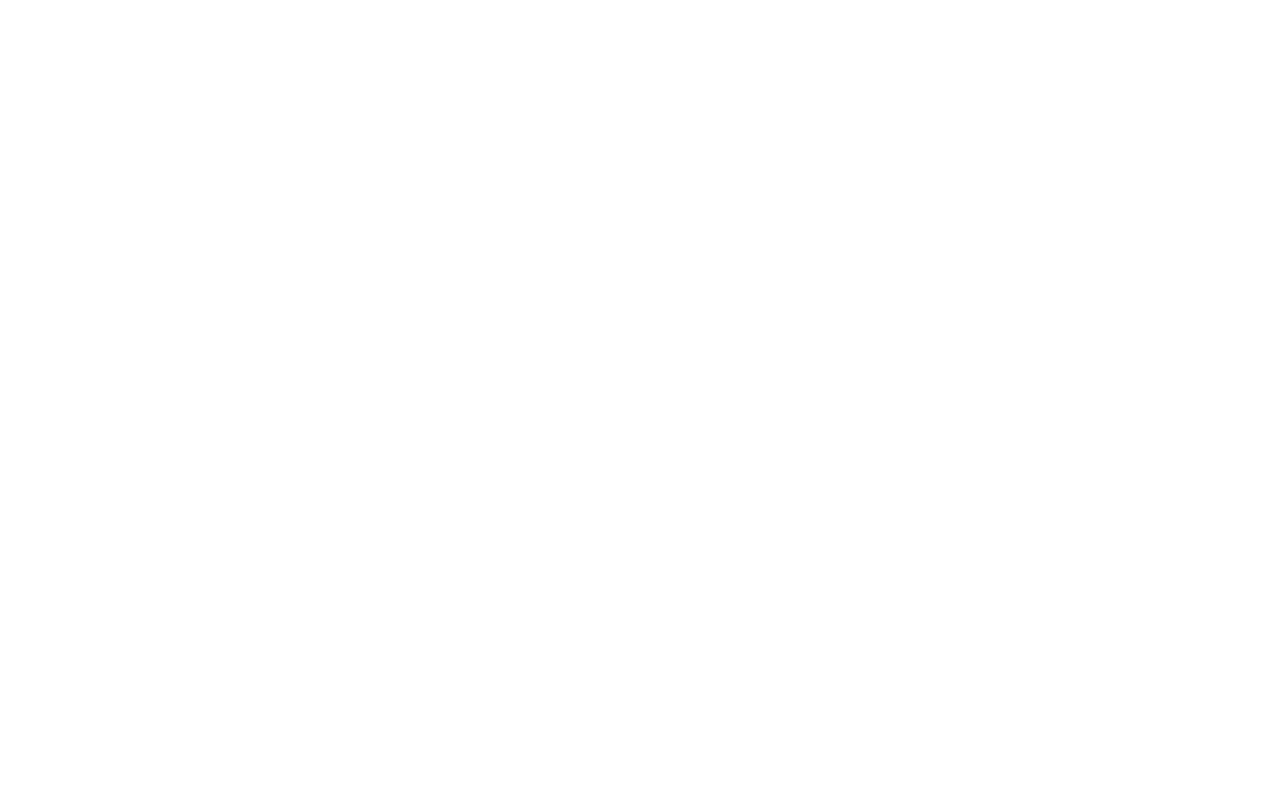
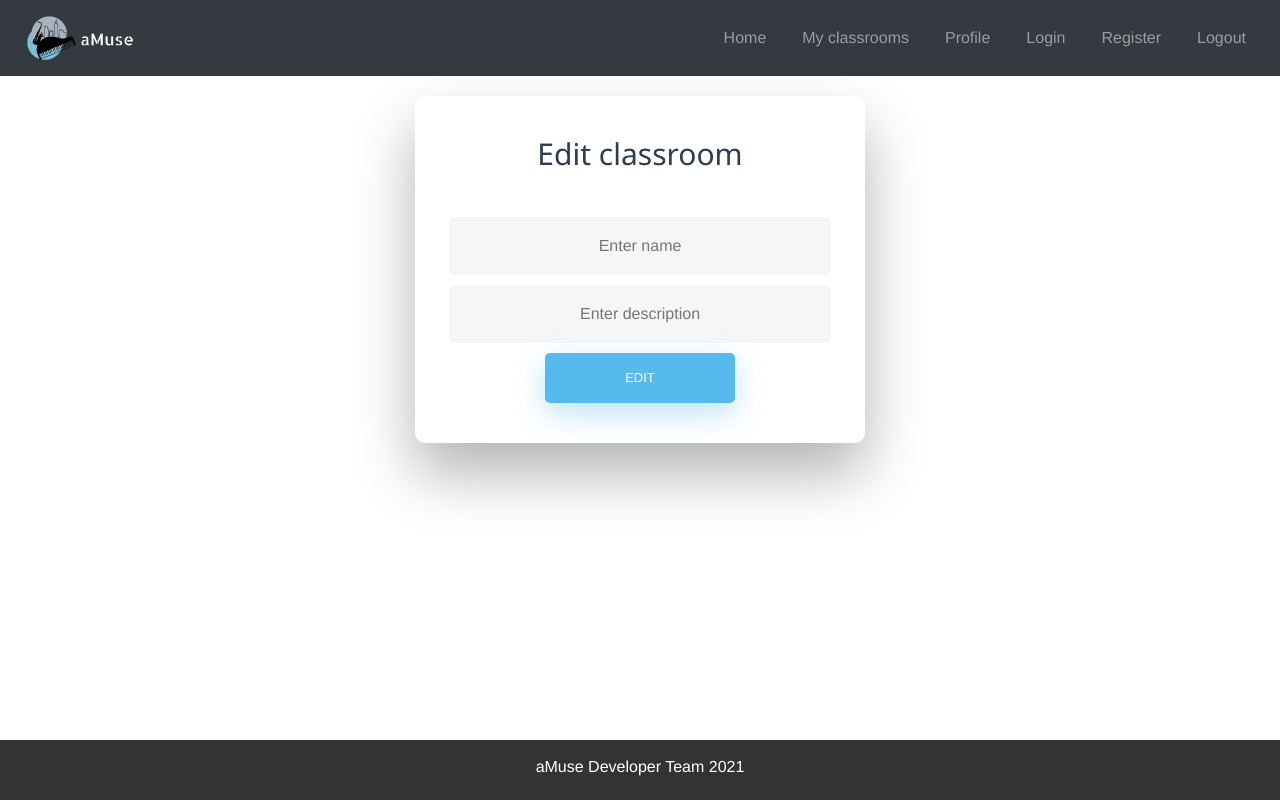
Before and after one commit to PatrykPawlowicz/aMuse_front-end, a Vue app: page /classroom/1/edit in a window 1280 px wide. Before the commit this address had no page. Built offline with nearby package versions, Linux system fonts and the light colour scheme; no server answers; sample sign-in values are in the browser's storage.

Commit message:
edit classroom

```diff
--- /dev/null
+++ b/src/components/editClassroomView.vue
@@ -0,0 +1,104 @@
+<template>
+    <div class="wrapper fadeInDown">
+  <div id="formContent">
+
+    <div class="fadeIn first">
+      <h1 class="title" v-bind="getClassroomName()">Edit classroom {{classroomName}}</h1>
+    </div>
+    <form>
+      <input type="text" required v-model="title" id="name" class="fadeIn second" name="register" placeholder="Enter name">
+      <input type="text" required v-model="description" id="name" class="fadeIn second" name="register" placeholder="Enter description">
+      <input @click="editClassroom()" type="button" class="fadeIn fourth regBttn" value="Edit">
+    </form>
+  </div>
+</div>
+</template>
+
+
+<script>
+import router from '../router'
+export default {
+  data() {
+    return {
+      title:'',
+      description:'',
+      link:'',
+      classroomName:'',
+      id:this.$route.params.id
+    }
+  },
+
+  methods: {
+    getClassroomName(){
+      var myHeaders = new Headers();
+      if (!localStorage.getItem('user-token'))
+          router.push('/login');
+      console.log(localStorage.getItem('user-token'))
+      myHeaders.append("Authorization", "Bearer " +  localStorage.getItem('user-token'));
+
+      var requestOptions = {
+        method: 'GET',
+        headers: myHeaders,
+        redirect: 'follow'
+      };
+
+      fetch("https://localhost:5001/Classroom/"+this.id, requestOptions)
+        .then(response => response.json())
+        .then(result => this.classroomName = result.data.title)
+        .catch(error => console.log('error', error));
+    },
+    editClassroom() {
+        var id = this.id;
+        var title = this.title;
+        var description = this.description;
+        var valid = false;
+        var response;
+
+        console.log(title + " "+ description);
+
+        if(title.length<3 ){
+        alert("Enter the correct data");
+        valid = false;
+        }else{
+        valid = true;
+        }
+      console.log(valid);
+        if(valid){
+        var myHeaders = new Headers();
+        if (!localStorage.getItem('user-token'))
+          router.push('/login');
+        myHeaders.append("Authorization", "Bearer " +  localStorage.getItem('user-token'));
+        myHeaders.append("Content-Type", "application/json");
+
+        var raw = JSON.stringify({"id":id,"title":title,"description":description});
+
+        var requestOptions = {
+          method: 'PUT',
+          headers: myHeaders,
+          body: raw,
+          redirect: 'follow'
+        };
+
+        fetch("https://localhost:5001/Classroom", requestOptions)
+          .then(response => response.json())
+          .then(result => {
+            if(result.success) {
+              //alert(result.data[result.data.length-1].id);
+              router.push('/classroom/'+result.data.id);
+            }
+            else
+              alert(response.message);
+            })
+          .catch(error => console.log('error', error));
+
+
+
+         }
+     },
+  },
+}
+</script>
+
+<style>
+@import url("../main.css");
+</style>
--- a/src/components/myClassroomsListView.vue
+++ b/src/components/myClassroomsListView.vue
@@ -14,7 +14,7 @@
                 </div>
                 <div id="buttons">
                 <button type="button" class="btn btn-info" style="margin-right:10px;" @click="addLesson(classroom)">Add lesson</button>
-                <button type="button" class="btn btn-info" style="margin-right:10px;" href="/classroom/edit/">Edit</button>
+                <button type="button" class="btn btn-info" style="margin-right:10px;" @click="editClassroom(classroom)">Edit</button>
                 <button type="button" class="btn btn-info" v-on:click="remove(classroom)">Delete</button>
                 </div>
             </li>
@@ -89,6 +89,9 @@
         },
         goToClassroom(classroom){
             router.push('/classroom/'+classroom.id)
+        },
+        editClassroom(classroom){
+            router.push('/classroom/'+classroom.id+'/edit')
         }
     }
 }
--- /dev/null
+++ b/src/pages/EditClassroomPage.vue
@@ -0,0 +1,27 @@
+<template>
+<navBar />
+<editClassroomView />
+<footerCom class="loginPage"/>
+</template>
+
+<script>
+import navBar from "../components/navBar.vue"
+import footerCom from "../components/footerCom.vue"
+import editClassroomView from "../components/editClassroomView.vue"
+export default {
+  name: 'RegisterPage',
+  components: {
+    navBar,
+    footerCom,
+    editClassroomView,
+  },
+  data(){
+      return {
+        }
+  }
+}
+</script>
+
+<style>
+@import url("../main.css");
+</style>
--- a/src/router/index.js
+++ b/src/router/index.js
@@ -16,6 +16,11 @@
     path: '/classroom/:id',
     name: 'ClassroomDetails',
     component: () => import('../pages/Classroom.vue')
+  },
+  {
+    path: '/classroom/:id/edit',
+    name: 'EditClassroom',
+    component: () => import('../pages/EditClassroomPage.vue')
   },
   {
     path: '/classroom/new',
```
